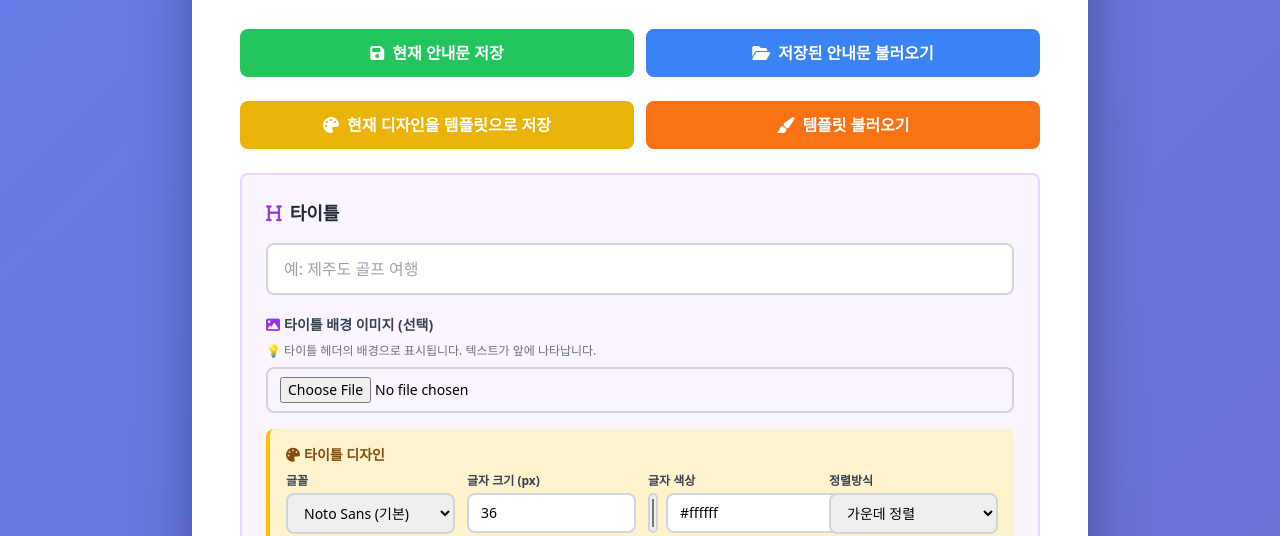
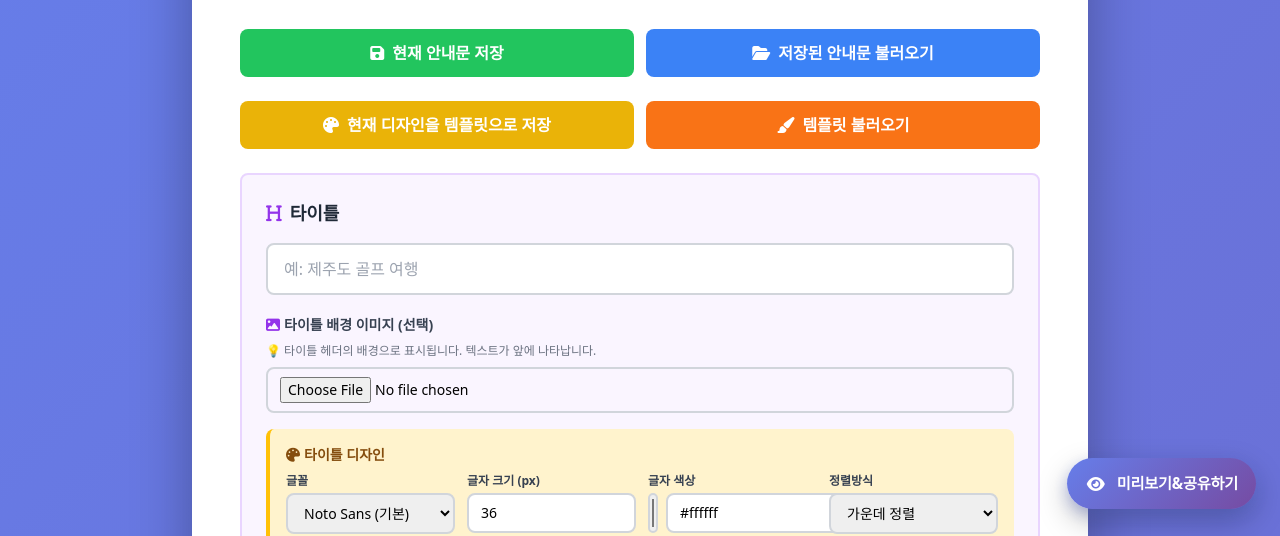
Before and after one commit to kimgukjin1-star/hanatour, a website: page travel/travel-advanced.html in a window 1280 px wide. Shown: the part 267-803 px from the top of the page. Drawn offline with nearby package versions, Linux system fonts and the light colour scheme.

Commit message:
?ы뻾 ?덈궡臾? ?곗륫 ?섎떒 '誘몃━蹂닿린&怨듭쑀?섍린' 怨좎젙 踰꾪듉 異붽?

```diff
--- a/travel/travel-advanced.html
+++ b/travel/travel-advanced.html
@@ -12,6 +12,51 @@
         body {
             background: linear-gradient(135deg, #667eea 0%, #764ba2 100%);
             min-height: 100vh;
+        }
+        /* 스타일: 우측 하단 떠다니는 미리보기/공유 버튼 */
+        .fab-preview {
+            position: fixed; /* 스크롤 고정 */
+            right: 24px;
+            bottom: 24px;
+            z-index: 1100;
+            display: inline-flex;
+            align-items: center;
+            gap: 10px;
+            padding: 14px 18px;
+            border-radius: 9999px;
+            color: #fff;
+            text-decoration: none;
+            background: linear-gradient(135deg, #667eea 0%, #764ba2 100%);
+            box-shadow: 0 12px 30px rgba(0,0,0,0.25), 0 6px 14px rgba(102,126,234,0.35);
+            transition: transform 0.2s ease, box-shadow 0.2s ease, opacity 0.2s ease;
+        }
+        .fab-preview:hover {
+            transform: translateY(-2px);
+            box-shadow: 0 18px 40px rgba(0,0,0,0.3), 0 10px 18px rgba(102,126,234,0.45);
+            opacity: 0.95;
+        }
+        .fab-preview .icon {
+            width: 22px;
+            height: 22px;
+            display: inline-flex;
+            align-items: center;
+            justify-content: center;
+        }
+        .fab-preview .label {
+            font-weight: 700;
+            letter-spacing: -0.2px;
+            font-size: 0.95rem;
+            white-space: nowrap;
+        }
+        /* 모바일: 텍스트 숨기고 원형 버튼로 변환 */
+        @media (max-width: 640px) {
+            .fab-preview {
+                padding: 14px;
+                border-radius: 9999px;
+            }
+            .fab-preview .label {
+                display: none;
+            }
         }
         .card {
             background: white;
@@ -2340,5 +2385,10 @@
         });
     </script>
     <script src="../js/travel.js"></script>
+    <!-- UX: 항상 보이는 미리보기 & 공유 버튼 -->
+    <a href="preview.html" class="fab-preview" title="미리보기 & 공유하기" aria-label="미리보기 & 공유하기">
+        <span class="icon"><i class="fas fa-eye"></i></span>
+        <span class="label">미리보기&공유하기</span>
+    </a>
 </body>
 </html>
```
